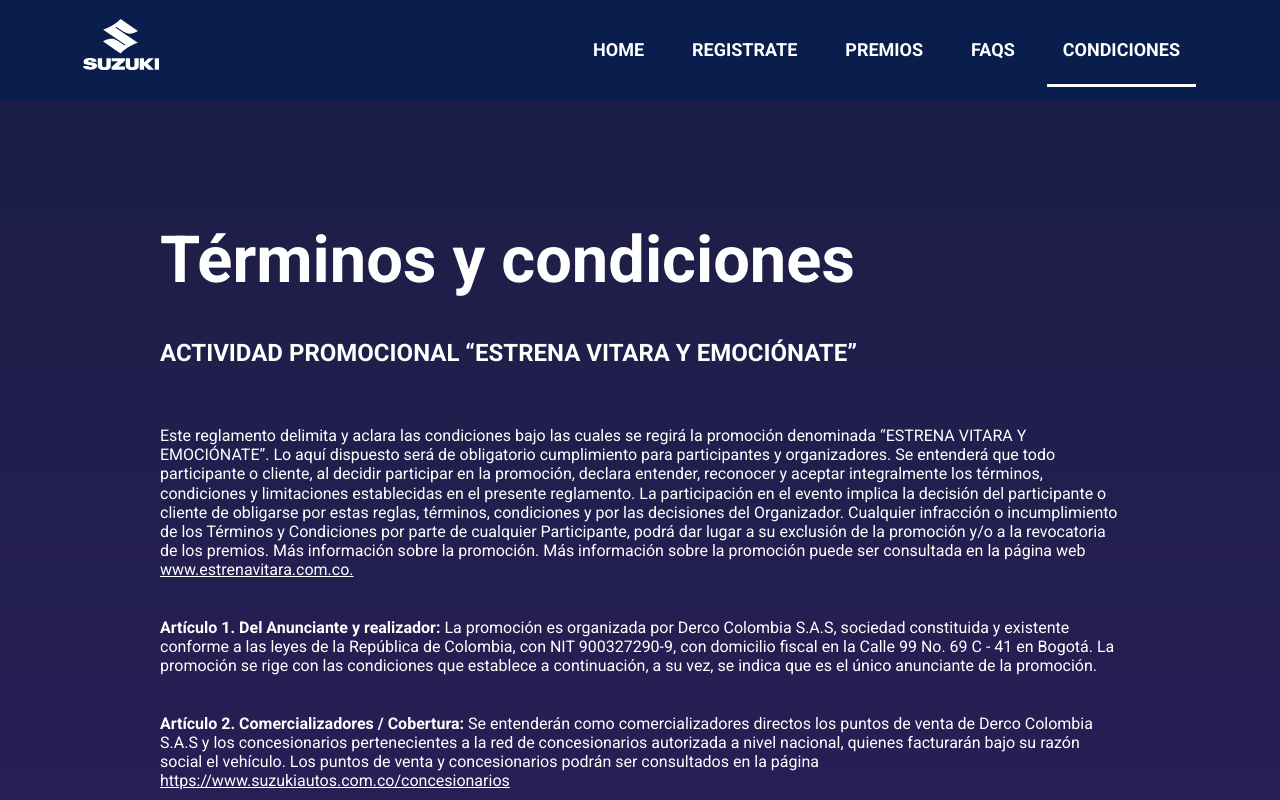
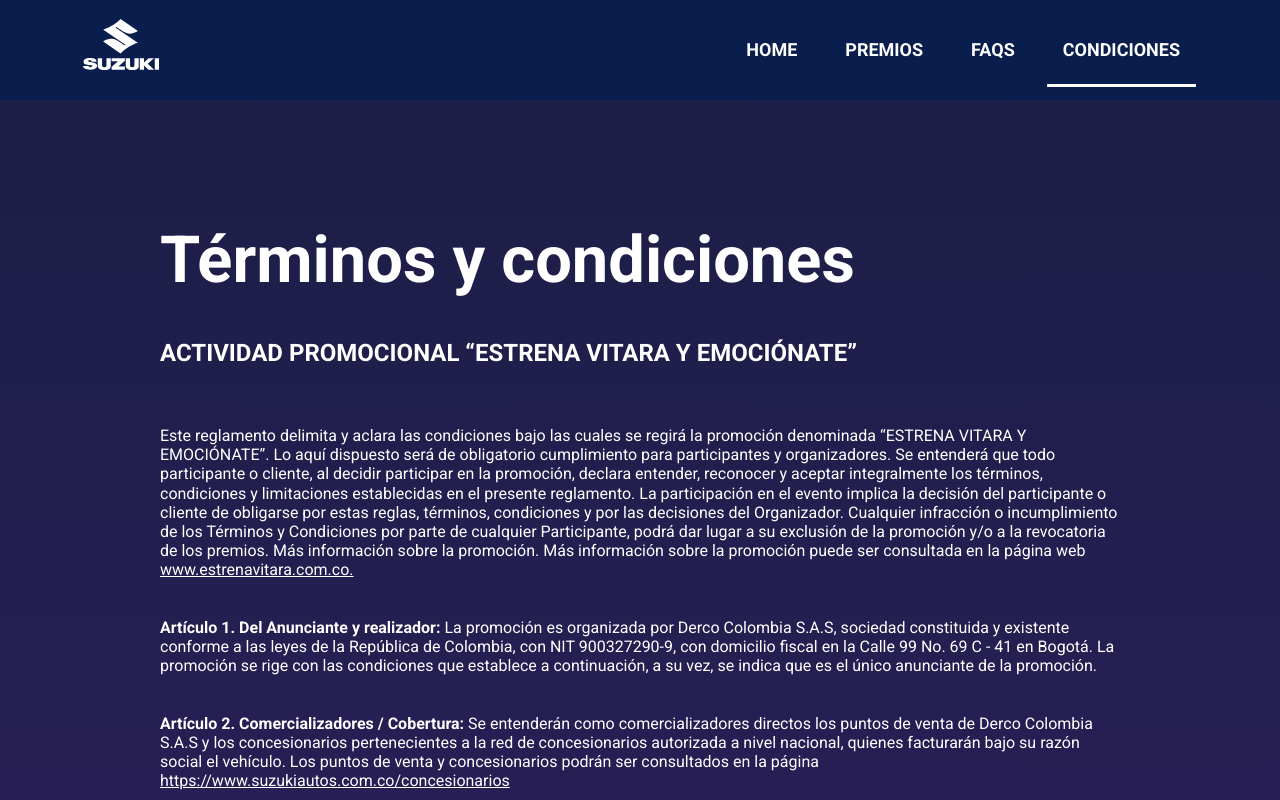
Before and after one commit to RSVmlyr/suzuki-vitara, a React (Vite) app: page /condiciones in a window 1280 px wide. Shown: the top 800 px of the page. Built offline with nearby package versions, Linux system fonts and the light colour scheme.

Commit message:
REGISTRATE

```diff
--- a/src/components/organisms/Navbar/NavBar.jsx
+++ b/src/components/organisms/Navbar/NavBar.jsx
@@ -4,10 +4,6 @@
 const linkNavbar = [
   {
     name: "HOME",
-    path: "/",
-  },
-  {
-    name: "REGISTRATE",
     path: "/",
   },
   {
```
